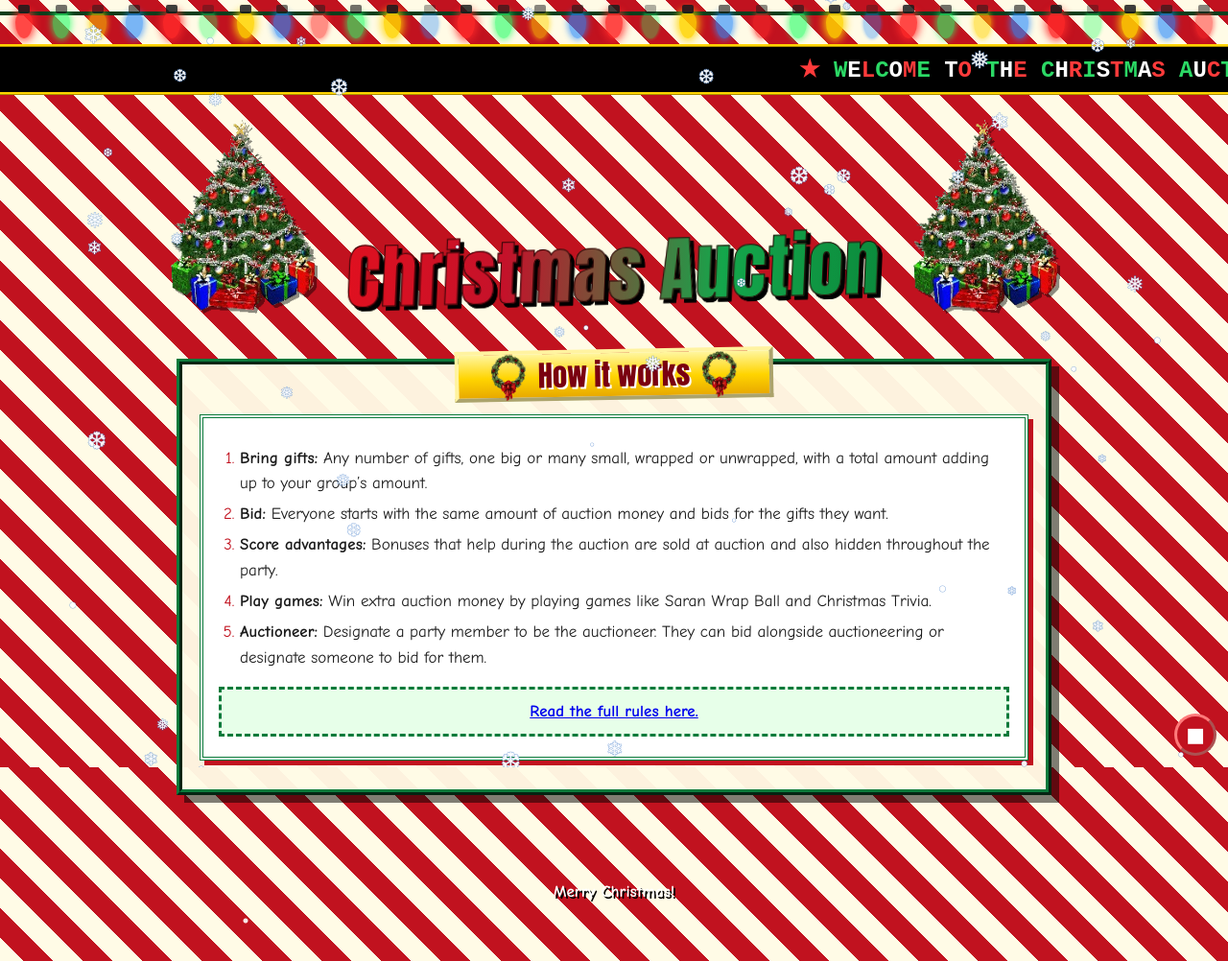
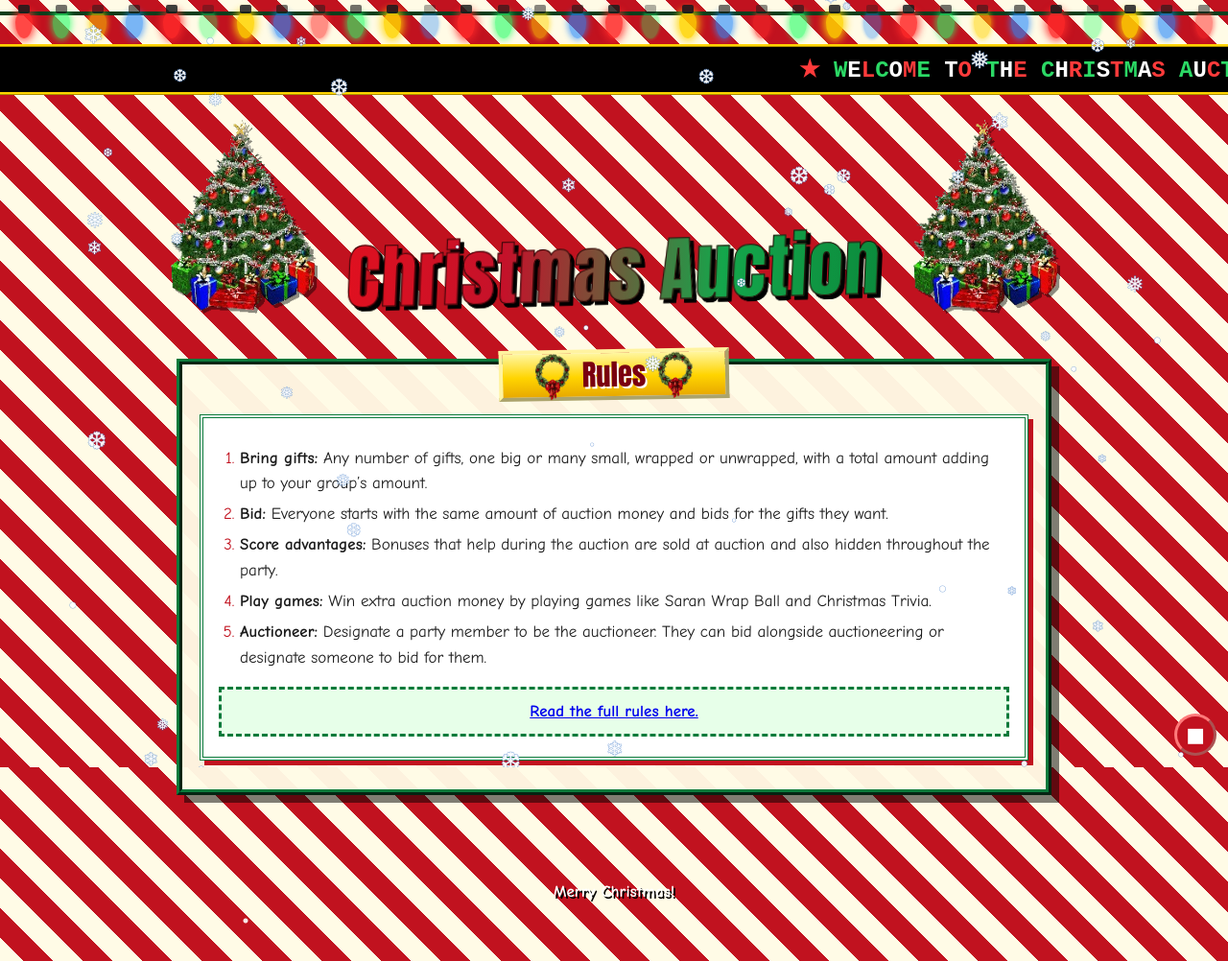
Before and after one commit to Travnar/Christmas-Auction, a plain HTML site: page index.html in a window 1280 px wide. Shown: the whole page at 96% size. Drawn offline with Linux system fonts and the light colour scheme.

Commit message:
Change index page section header

```diff
--- a/index.html
+++ b/index.html
@@ -25,7 +25,7 @@
 
 <main>
   <section id="how">
-    <h2>How it works</h2>
+    <h2>Rules</h2>
     <div class="card">
       <ol>
         <li><strong>Bring gifts:</strong> Any number of gifts, one big or many small, wrapped or unwrapped, with a total amount adding up to your group&rsquo;s amount.</li>
```
